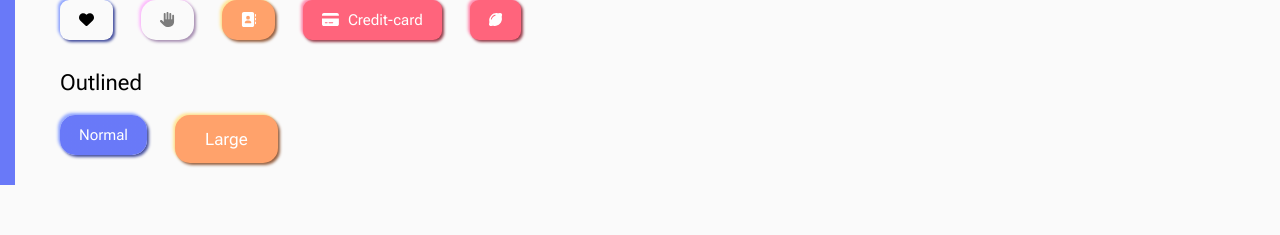
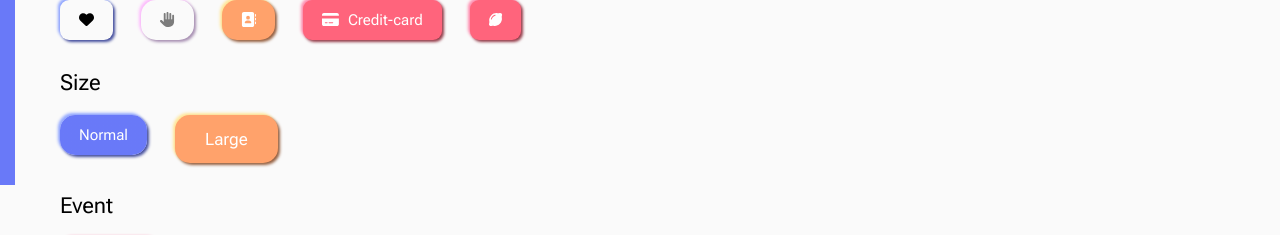
Before and after one commit to alex-sizow/AlexUI-Vue, a Vue app: page /button in a window 1280 px wide. Shown: the part 677-912 px from the top of the page. Before the commit the page ends 880 px from the top, so only its background shows below. Built offline with nearby package versions, Linux system fonts and the light colour scheme.

Commit message:
Add emit for button

```diff
--- a/src/components/Button.vue
+++ b/src/components/Button.vue
@@ -29,6 +29,12 @@ const props = defineProps({
 		default: 'normal',
 	},
 });
+
+const emit = defineEmits(['click']);
+
+const clickOnButton = () => {
+	emit('click');
+};
 </script>
 
 <template>
@@ -41,7 +47,8 @@ const props = defineProps({
 			{ button__icon: icon },
 			{ button__large: size === 'large' },
 		]"
-		:disabled="disabled">
+		:disabled="disabled"
+		@click="clickOnButton">
 		<span
 			class="button__icon"
 			v-if="icon"
--- a/src/views/Button.vue
+++ b/src/views/Button.vue
@@ -1,5 +1,9 @@
 <script setup>
 import Button from '../components/Button.vue';
+
+const eventForButton = () => {
+	alert('You clicked danger button!');
+};
 </script>
 
 <template>
@@ -111,7 +115,7 @@ import Button from '../components/Button.vue';
 		</div>
 	</div>
 	<div class="colors">
-		<h2 class="heading-2">Outlined</h2>
+		<h2 class="heading-2">Size</h2>
 		<div class="colors__line">
 			<Button
 				label="Normal"
@@ -123,6 +127,17 @@ import Button from '../components/Button.vue';
 				color="warning"
 				:rounded="true"
 				size="large"></Button>
+		</div>
+	</div>
+	<div class="colors">
+		<h2 class="heading-2">Event</h2>
+		<div class="colors__line">
+			<Button
+				label="Large"
+				color="danger"
+				:rounded="true"
+				size="large"
+				@click="eventForButton"></Button>
 		</div>
 	</div>
 </template>
```
